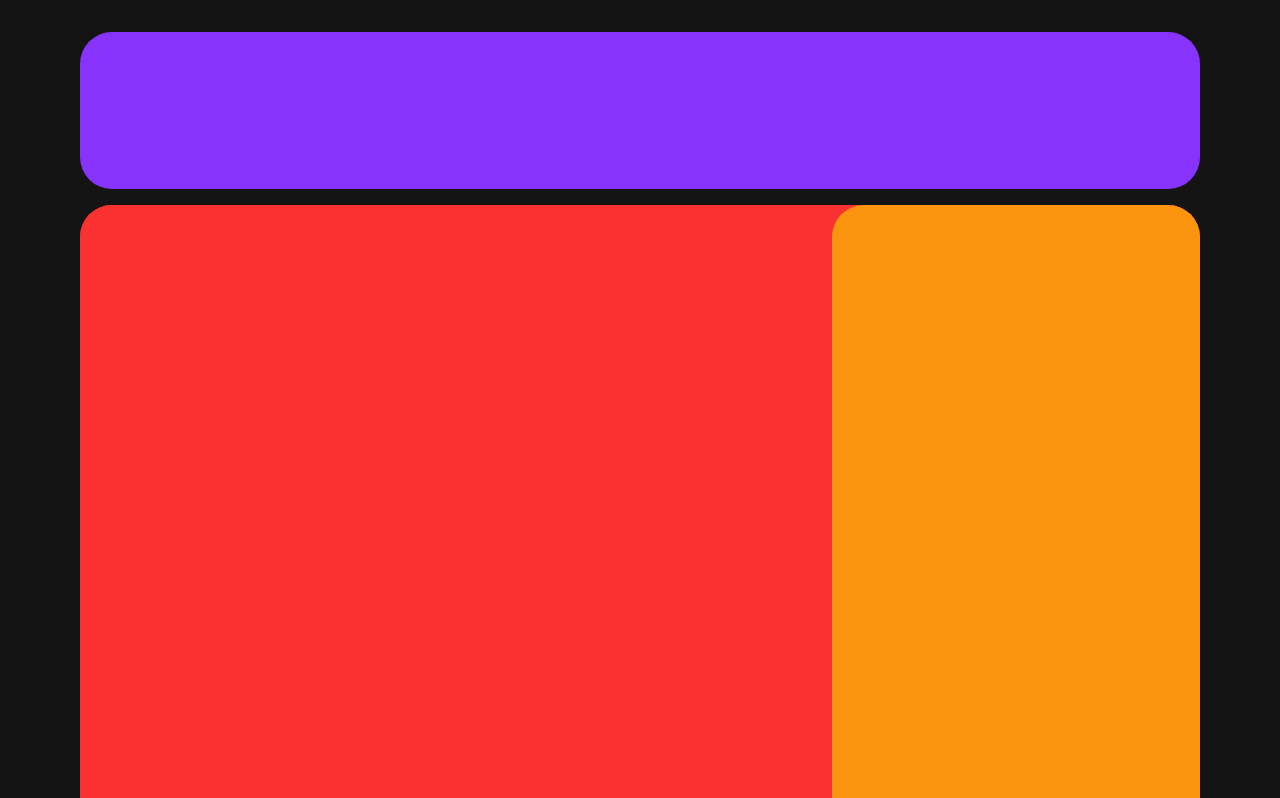
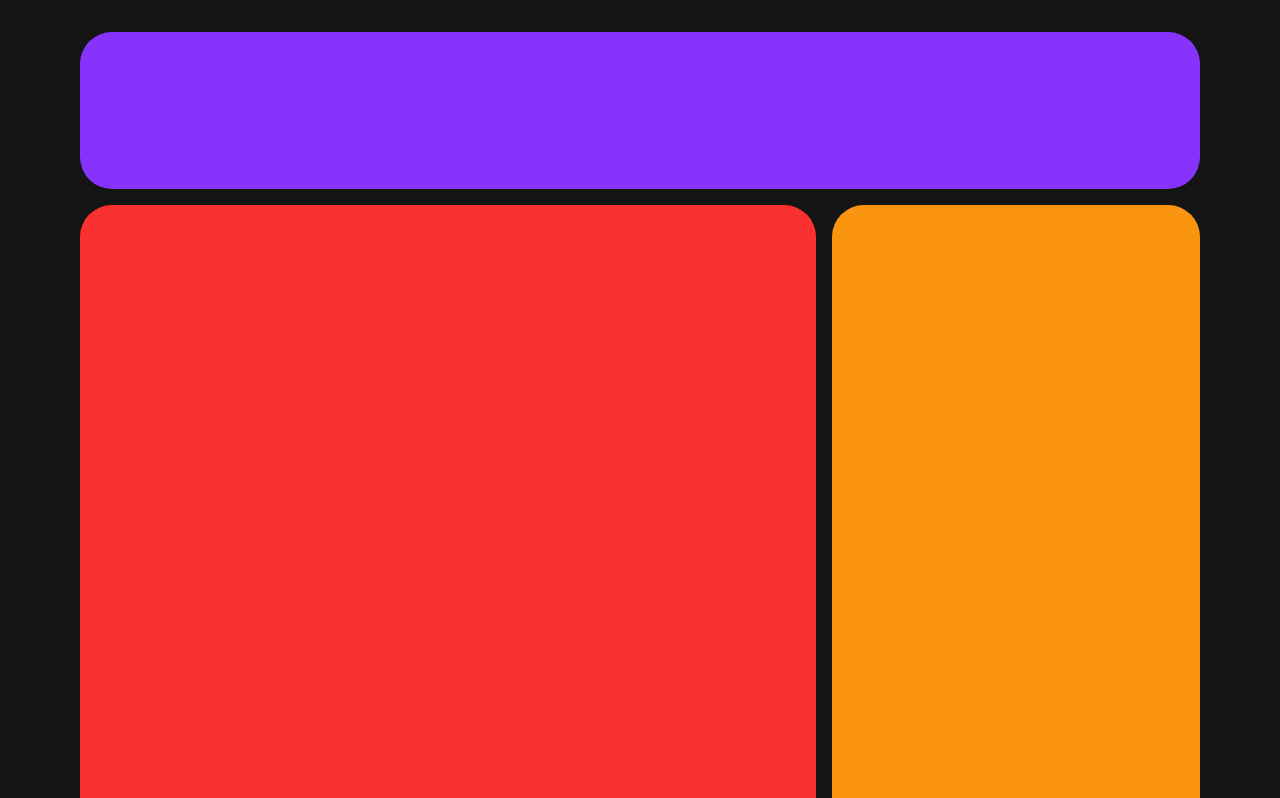
Before and after one commit to Giriraj100/Responsive-Flexbox-Layout, a plain HTML site: page index.html in a window 1280 px wide. Shown: the top 798 px of the page. Drawn offline with Linux system fonts and the light colour scheme.

Commit message:
Complete code

```diff
--- a/style.css
+++ b/style.css
@@ -22,7 +22,7 @@ header{
 section{
     flex:4;
     /* border:2px solid red; */
-    background-color:#f93131;
+    /* background-color:#f93131; */
     border-radius:2em;
     display:flex;
     gap:1em;
```
